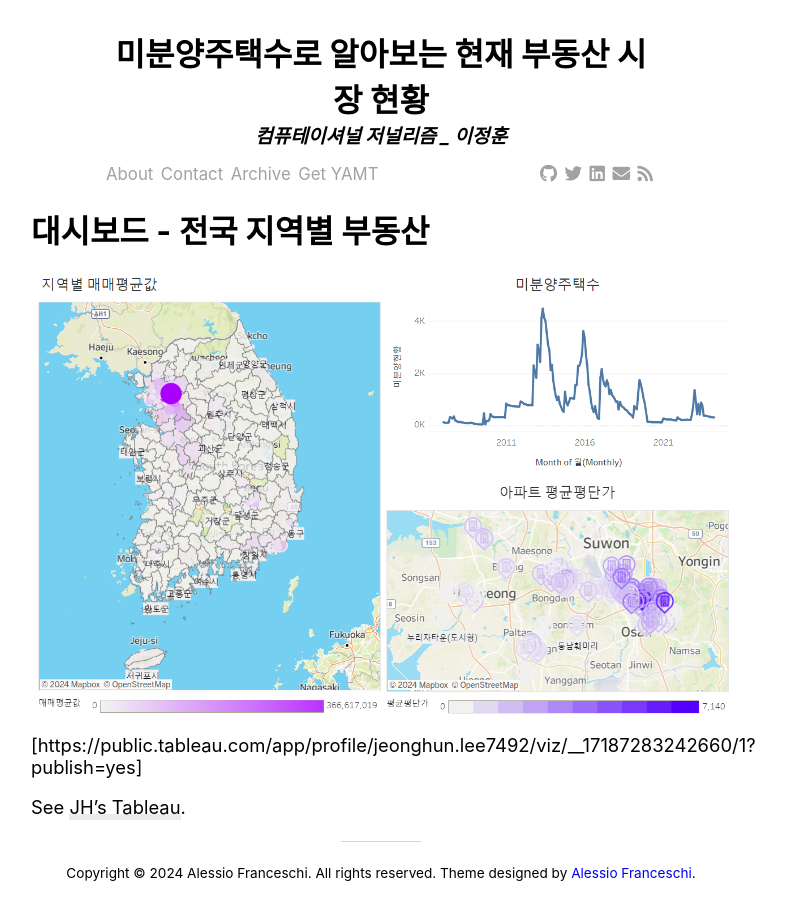
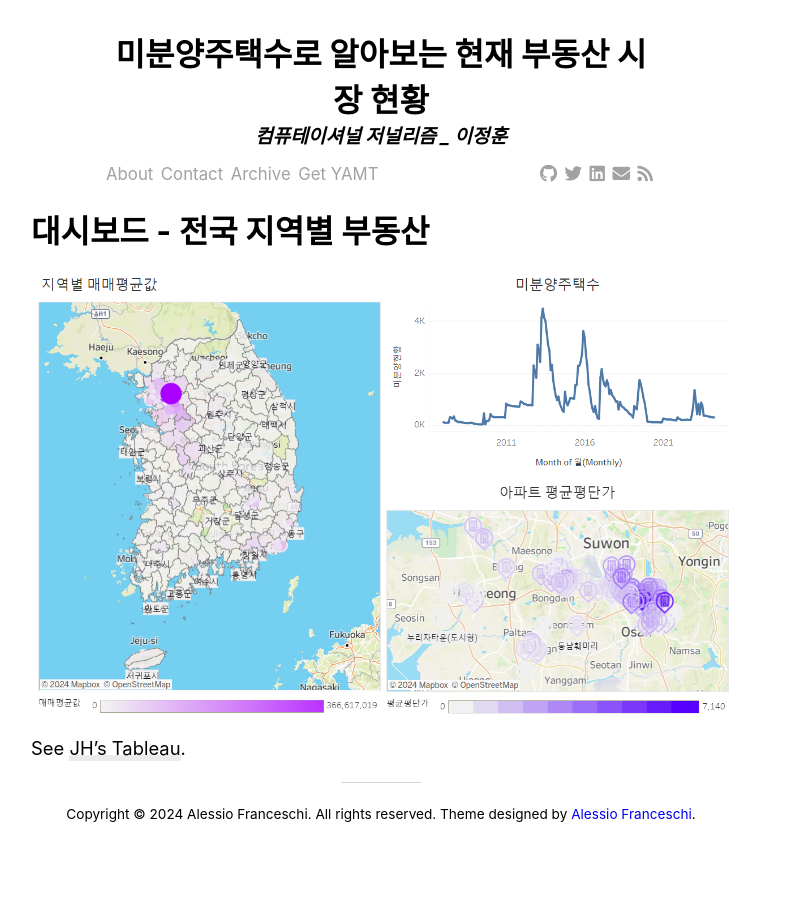
Before and after one commit to Timeleeh/skkufinal.github.io, a Jekyll site: the page built from about.md, in a window 1280 px wide. Shown: the whole page, without its empty margins (259-1045 px from the left). Built offline with Jekyll 4.4.1, drawn with Linux system fonts in a browser that asks for light colours; nearby versions of some CDN libraries.

Commit message:
Update about.md

```diff
--- a/about.md
+++ b/about.md
@@ -5,7 +5,7 @@ title: 대시보드
 
 # [대시보드 - 전국 지역별 부동산](https://public.tableau.com/app/profile/jeonghun.lee7492/viz/__17187283242660/1?publish=yes)
 
-![대쉬보드](https://raw.githubusercontent.com/Timeleeh/skkufinal.github.io/main/dash.png)[https://public.tableau.com/app/profile/jeonghun.lee7492/viz/__17187283242660/1?publish=yes]
+[![대쉬보드](https://raw.githubusercontent.com/Timeleeh/skkufinal.github.io/main/dash.png)](https://public.tableau.com/app/profile/jeonghun.lee7492/viz/__17187283242660/1?publish=yes)
 
 
 See [JH's Tableau](https://public.tableau.com/app/profile/jeonghun.lee7492/viz/__17187283242660/1?publish=yes).
```
